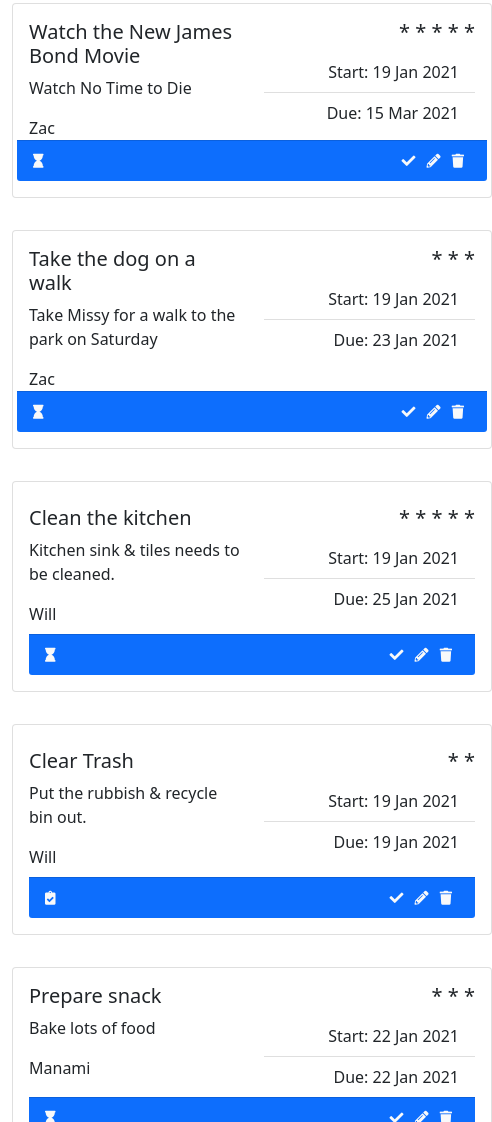
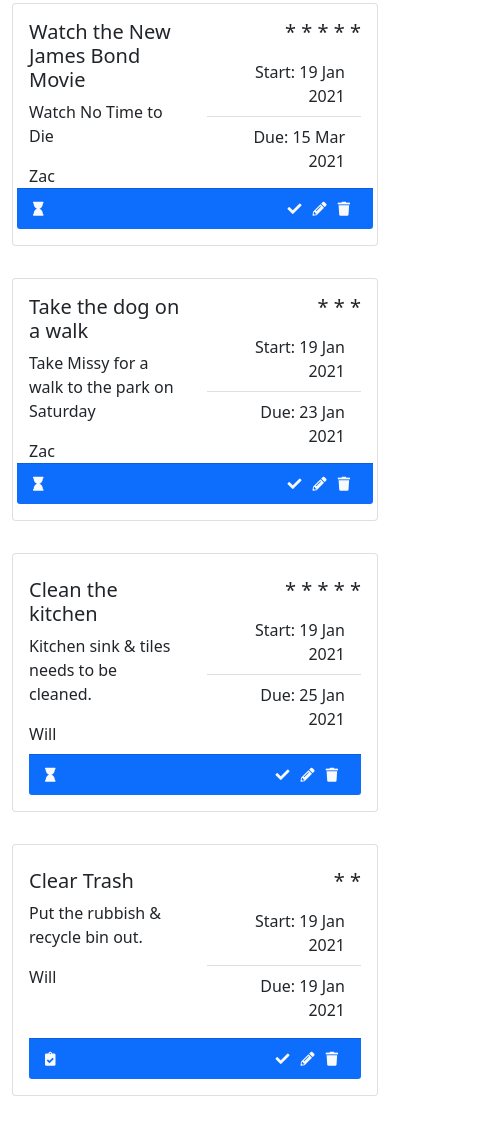
Before and after one commit to manami-d/jwd4-final-project, a plain HTML site: page index.html in a window 390 px wide. Shown: the part 878-2000 px from the top of the page, 492 px wide, since content can reach past the window. Drawn offline with nearby package versions, Linux system fonts and the light colour scheme.

Commit message:
update responsive design

```diff
--- a/index.html
+++ b/index.html
@@ -1,5 +1,7 @@
 <!DOCTYPE html>
 <html lang="en">
+
+<!-- TO DO LIST APP -->
 
 <head>
     <meta charset="UTF-8">
@@ -130,14 +132,14 @@
                 </div>
 
                 <!-- outstanding task display column -->
-                <div class="col-sm-12 col-md-8">
+                <div class="col-sm-12 col-md-8 pb-3">
                     <div class="row py-2">
                         <h1 class="text-center">Outstanding Tasks</h1>
                     </div>
                     <div class="row">
                         <div class="col-lg-12 col-xl-6 my-3">
                             <!-- zac card 1 -->
-                            <div class="card" style="width: 30rem;">
+                            <div class="card" style="max-width: 30rem;">
                                 <div class="card-body">
                                     <div class="row">
                                         <div class="col-6">
@@ -155,8 +157,9 @@
                                         <div class="card-footer bg-primary text-light">
                                             <div class="row">
                                                 <div class="col-6">
-                                                    <i class="fa fa-hourglass fa-sm"><span class="d-none d-lg-inline fs-5">
-                                                        In Progress </span> </i>
+                                                    <i class="fa fa-hourglass fa-sm"><span
+                                                            class="d-none d-lg-inline fs-5">
+                                                            In Progress </span> </i>
                                                 </div>
                                                 <div class="col-6 text-end">
                                                     <i class="fa fa-check fa-sm">&nbsp;&nbsp;</i>
@@ -171,7 +174,7 @@
                         </div>
                         <div class="col-lg-12 col-xl-6 my-3">
                             <!-- zac card 2 -->
-                            <div class="card" style="width: 30rem;">
+                            <div class="card" style="max-width: 30rem;">
                                 <div class="card-body">
                                     <div class="row">
                                         <div class="col-6">
@@ -189,8 +192,9 @@
                                         <div class="card-footer bg-primary text-light">
                                             <div class="row">
                                                 <div class="col-6">
-                                                    <i class="fa fa-hourglass fa-sm"><span class="d-none d-lg-inline fs-5">
-                                                        In Progress </span> </i>
+                                                    <i class="fa fa-hourglass fa-sm"><span
+                                                            class="d-none d-lg-inline fs-5">
+                                                            In Progress </span> </i>
                                                 </div>
                                                 <div class="col-6 text-end">
                                                     <i class="fa fa-check fa-sm">&nbsp;&nbsp;</i>
@@ -205,7 +209,7 @@
                         </div>
                         <div class="col-lg-12 col-xl-6 my-3">
                             <!-- will card 3 -->
-                            <div class="card" style="width: 30rem;">
+                            <div class="card" style="max-width: 30rem;">
                                 <div class="card-body">
                                     <div class="row py-2">
                                         <div class="col-6">
@@ -241,7 +245,7 @@
 
                         <div class="col-lg-12 col-xl-6 my-3">
                             <!-- will card 4 -->
-                            <div class="card" style="width: 30rem;">
+                            <div class="card" style="max-width: 30rem;">
                                 <div class="card-body">
                                     <div class="row py-2">
                                         <div class="col-6">
@@ -278,7 +282,7 @@
 
                         <div class="col-lg-12 col-xl-6 my-3">
                             <!-- manami  card 5 -->
-                            <div class="card" style="width: 30rem;">
+                            <div class="card" style="max-width: 30rem;">
                                 <div class="card-body">
                                     <div class="row">
                                         <div class="col-6">
@@ -298,7 +302,7 @@
                                         <div class="row">
                                             <div class="col-6">
                                                 <i class="fa fa-hourglass fa-sm"><span class="d-none d-lg-inline fs-5">
-                                                    In Progress </span> </i>
+                                                        In Progress </span> </i>
                                             </div>
                                             <div class="col-6 text-end">
                                                 <i class="fa fa-check fa-sm">&nbsp;&nbsp;</i>
@@ -313,7 +317,7 @@
 
                         <div class="col-lg-12 col-xl-6 my-3">
                             <!-- manami card 6 -->
-                            <div class="card" style="width: 30rem;">
+                            <div class="card" style="max-width: 30rem;">
                                 <div class="card-body">
                                     <div class="row">
                                         <div class="col-6">
@@ -332,8 +336,9 @@
                                     <div class="card-footer bg-primary text-light">
                                         <div class="row">
                                             <div class="col-6">
-                                                <i class="fas fa-alarm-snooze fa-sm"><span class="d-none d-lg-inline fs-5">
-                                                    Postponed </span> </i>
+                                                <i class="fas fa-alarm-snooze fa-sm"><span
+                                                        class="d-none d-lg-inline fs-5">
+                                                        Postponed </span> </i>
                                             </div>
                                             <div class="col-6 text-end">
                                                 <i class="fa fa-check fa-sm">&nbsp;&nbsp;</i>
@@ -346,8 +351,8 @@
                             </div>
                         </div>
                     </div>
+                </div>
             </div>
-        </div>
         </div>
     </main>
 
```
